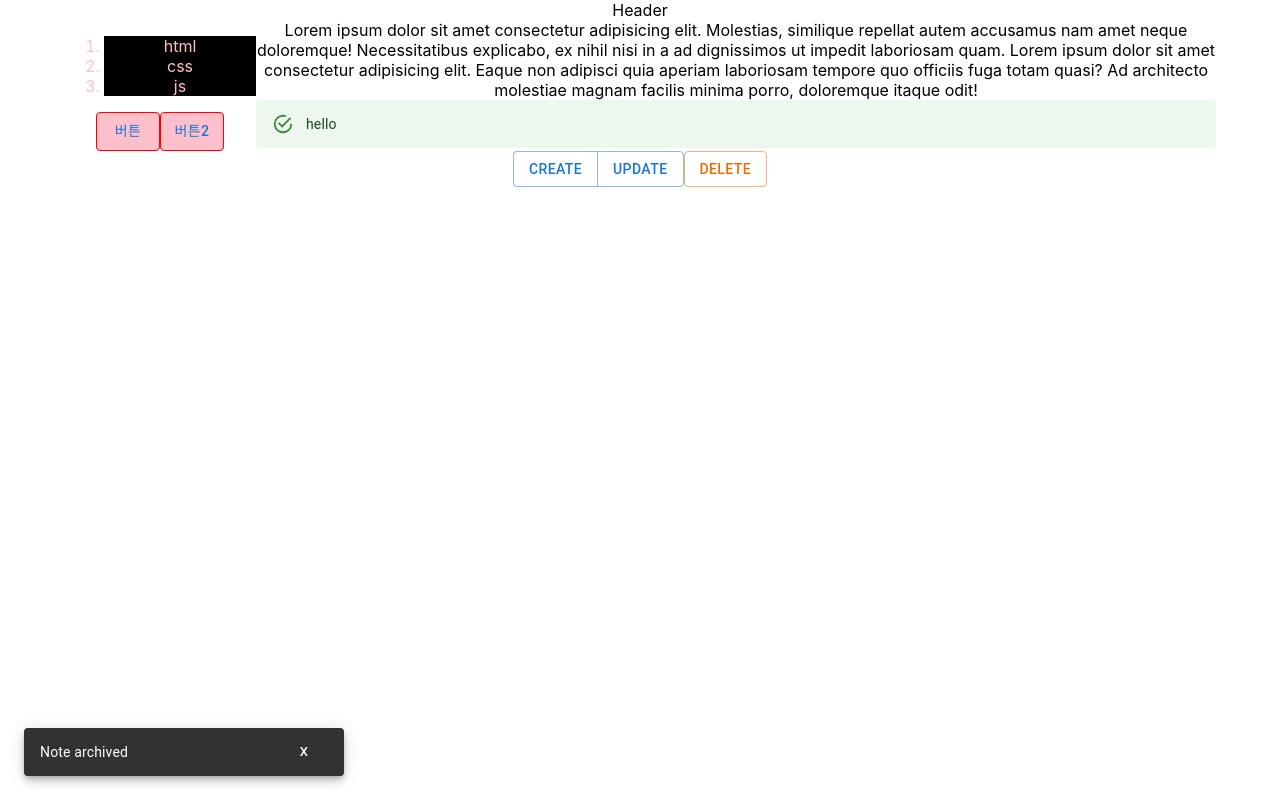
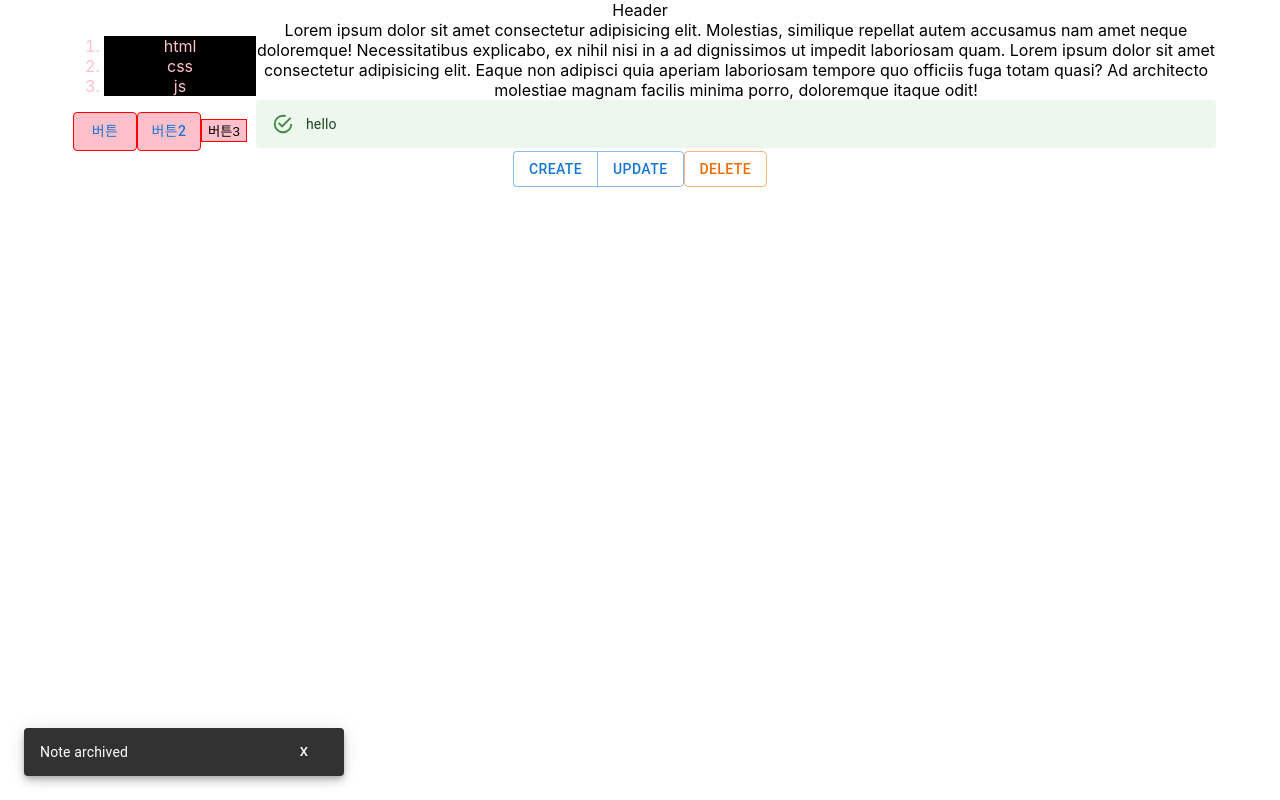
Before and after one commit to tjdls111/mui-study, a React (Create React App) app in the folder my-app/: page / in a window 1280 px wide. Built offline with nearby package versions, Linux system fonts and the light colour scheme; the HTML template or start-up script is replaced by a standard one.

Commit message:
커스텀 컴포넌트를 만든 후 sx 프롭 사용하기

```diff
--- a/my-app/src/components/Nav.jsx
+++ b/my-app/src/components/Nav.jsx
@@ -6,6 +6,8 @@ const MyButton = styled(Button)({
   background: "pink",
   border: "red 1px solid",
 });
+
+const CustomButton = styled("button")({});
 
 const MyList = styled("li")({
   color: "pink",
@@ -24,6 +26,9 @@ function Nav() {
       <Button sx={{ background: "pink", border: "red 1px solid" }}>
         버튼2
       </Button>
+      <CustomButton sx={{ background: "pink", border: "red 1px solid" }}>
+        버튼3
+      </CustomButton>
     </>
   );
 }
```
